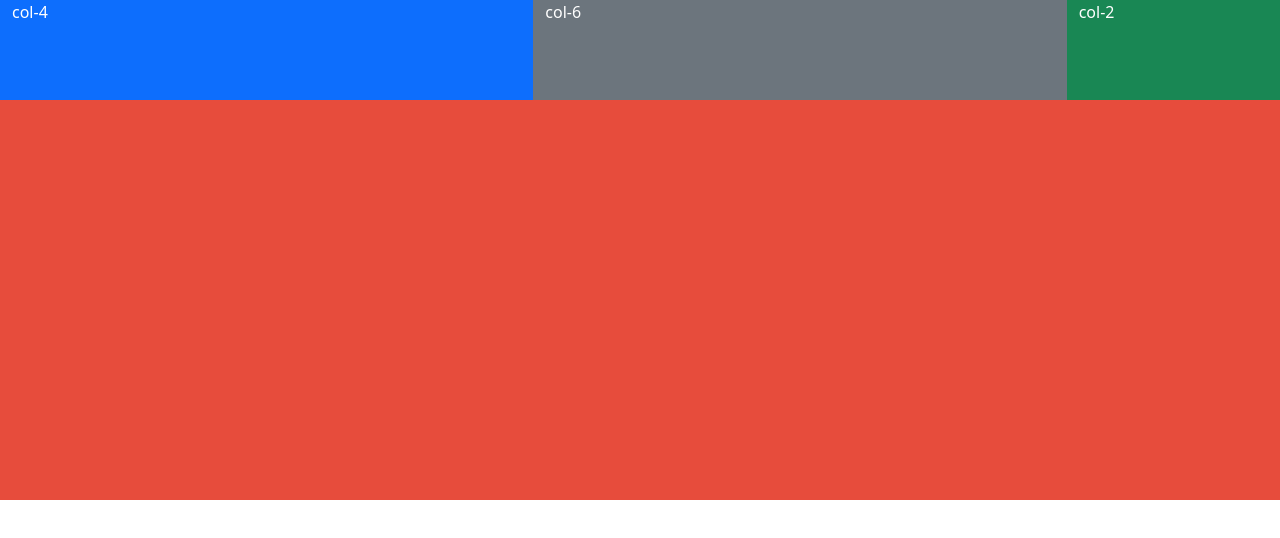
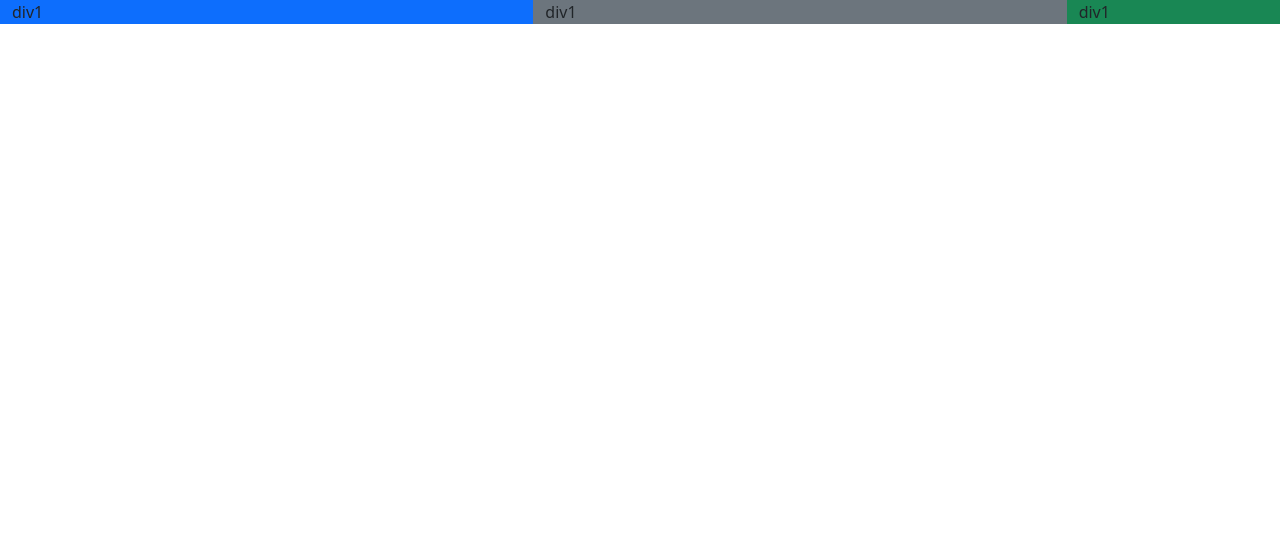
Before and after one commit to bhardwajshivam32/Bootstrap, a plain HTML site: page index.html in a window 1280 px wide. Drawn offline with nearby package versions, Linux system fonts and the light colour scheme.

Commit message:
fixed container fuild

```diff
--- a/index.html
+++ b/index.html
@@ -19,13 +19,48 @@
   </head>
   <body>
 
-    <div class="container-fluid" id="red">
+    <div class="container-fluid">
+      <div class="row">
+        <div class="col-lg-4 col-xl-5 bg-primary">div1</div>
+        <div class="col-lg-6 col-xl-5 bg-secondary">div1</div>
+        <div class="col-lg-2 bg-success">div1</div>
+
+      </div>
+    </div>
+
+
+
+
+
+
+
+
+
+
+
+
+    <!-- <div class="container-fluid" id="red">
+      <div class="row" id="green">
+        <div class="col-lg-4 bg-primary text-white">col-4</div>
+        <div class="col-lg-8 bg-secondary text-white">
+          col-8 (Heading)
+          <div class="row">
+            <div class="col-lg-4 bg-success">div1</div>
+            <div class="col-lg-4 bg-danger">div2</div>
+            <div class="col-lg-4 bg-info">div3</div>
+          </div>
+
+        </div>
+      </div>
+    </div> -->
+
+    <!-- <div class="container-fluid" id="red">
         <div class="row" id="green">
             <div class="col-lg-4 col-xl-5 col-md-6 col-sm-8 col-6 bg-primary text-white">col-4</div>
             <div class="col-lg-6 col-xl-5 col-md-3 col-sm-4 col-6 bg-secondary text-white">col-6</div>
             <div class="col-lg-2 col-md-3 col-sm-6 col-12 bg-success text-white">col-2</div>
         </div>
-    </div>
+    </div> -->
 
     <!-- <pre>
         X-small            0px - 575px        [ col-* ]     6,6,12
```
